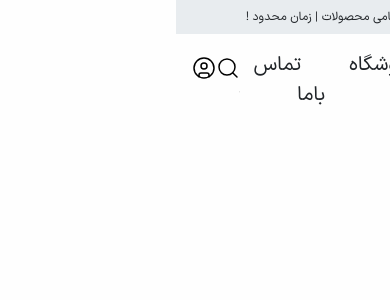
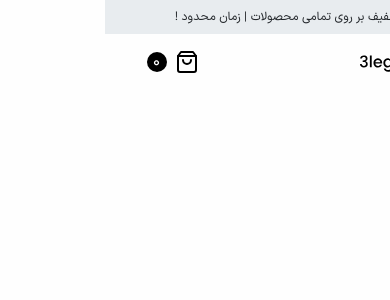
Before and after one commit to Mahan-maleki/elegant, a React (Vite) app: page / in a window 390 px wide. Shown: the top 300 px of the page. Built offline with nearby package versions, Linux system fonts and the light colour scheme.

Commit message:
make mobile and tablet header

```diff
--- a/src/components/Header.jsx
+++ b/src/components/Header.jsx
@@ -1,5 +1,5 @@
 import React from 'react'
-import { ArrowLeft, CircleUser, Search, ShoppingBag, TicketPercent } from 'lucide-react'
+import { ArrowLeft, CircleUser, Menu, Search, ShoppingBag, TicketPercent } from 'lucide-react'
 import { NavLink } from 'react-router'
 import css from "./Header.module.css"
 
@@ -23,11 +23,11 @@ function Header() {
           </div>
         </div>
       </div>
-      <div className="container">
+      <div className="container d-none d-lg-block">
         <div className={"row d-flex align-items-center " + css.header}>
           <div className="col-2 d-flex align-items-center">
             <NavLink to="/">
-              <img src="/Logo.svg" alt="logo" className={css.logo} />
+              <img src="/Logo.svg" alt="website logo" className={css.logo} />
             </NavLink>
           </div>
           <div className="col-8 d-flex align-items-center justify-content-center">
@@ -40,7 +40,7 @@ function Header() {
           <div className="col-2 d-flex align-items-center">
             <div className="row">
               <div className="col-3">
-                  <Search color='#000' size={24} strokeWidth={1.5} />
+                <Search color='#000' size={24} strokeWidth={1.5} />
               </div>
               <div className="col-3">
                 <CircleUser color='#000' size={24} strokeWidth={1.5} />
@@ -55,6 +55,22 @@ function Header() {
           </div>
         </div>
       </div>
+      <div className="container d-block d-lg-none">
+        <div className={"row " + css.mobileHeader}>
+          <div className="col-1">
+            <Menu color='#000' size={24} />
+          </div>
+          <div className="col-8">
+            <img src="/Logo.svg" alt="website logo" className='me-2' width={70} />
+          </div>
+          <div className="col-3 d-flex align-items-center">
+            <ShoppingBag color='#000' size={24} />
+            <div className={css.mobileCartBadge + " me-2 rounded-circle d-flex justify-content-center align-items-center"}>
+              <span className='text-white'>0</span>
+            </div>
+          </div>
+        </div>
+      </div>
     </>
   )
 }
--- a/src/components/Header.module.css
+++ b/src/components/Header.module.css
@@ -65,3 +65,13 @@
         display: none !important;
     }
 }
+
+.mobileHeader {
+    padding: 16px;
+}
+
+.mobileCartBadge {
+    width: 20px;
+    height: 20px;
+    background: var(--primary-color);
+}
```
